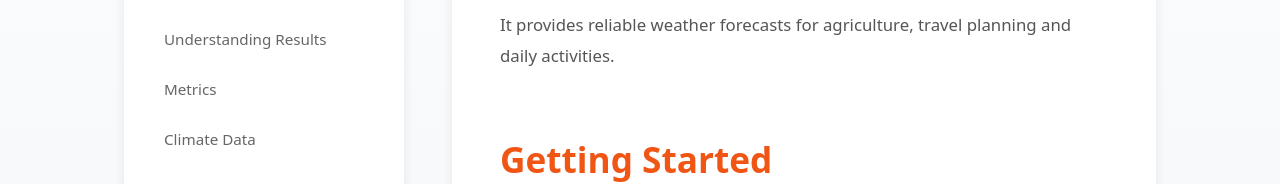
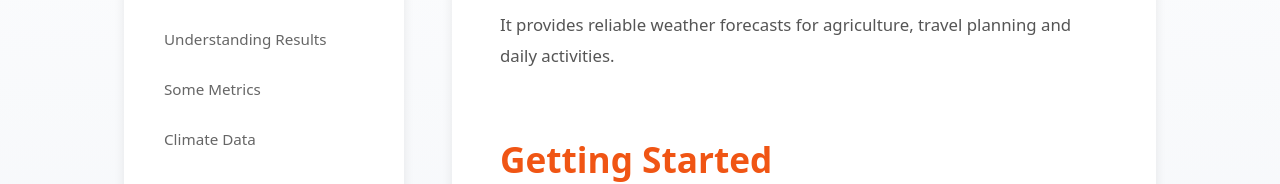
Before and after one commit to firatmio/preweather, a React (Vite) app: page /docs in a window 1280 px wide. Shown: the part 423-607 px from the top of the page. Built offline with nearby package versions, Linux system fonts and the light colour scheme.

Commit message:
feat: Metrik başlıkları ve açıklamaları güncellendi

```diff
--- a/src/contexts/TranslationContext.tsx
+++ b/src/contexts/TranslationContext.tsx
@@ -104,7 +104,7 @@ const translations = {
     'docs.nav.date': 'Tarih Seçimi',
     'docs.nav.prediction': 'Tahmin Alma',
     'docs.nav.results': 'Sonuçları Anlama',
-    'docs.nav.metrics': 'Metrikler',
+    'docs.nav.metrics': 'Bazı Metrikler',
     'docs.nav.climate': 'İklim Verileri',
     'docs.nav.export': 'Veri Dışa Aktarma',
     'docs.nav.tips': 'İpuçları',
@@ -165,7 +165,7 @@ const translations = {
     'docs.results.weather.p3': 'Tahmin edilen sıcaklık değeri büyük punto ile gösterilir.',
 
     'docs.metrics.title': 'Bazı Metrik Değerleri',
-    'docs.metrics.intro': 'PreWeather 8 farklı meteoroloji metriği tahmin eder:',
+    'docs.metrics.intro': '',
     'docs.metrics.toggle': 'Metrikleri Açma/Kapama',
     'docs.metrics.toggle.p1': 'Her metriğin yanında bir göz simgesi bulunur.',
     'docs.metrics.toggle.p2': 'Bu simgeye tıklayarak istediğiniz metriği harita üzerinde renkli katman olarak görüntüleyebilirsiniz.',
@@ -423,7 +423,7 @@ const translations = {
     'docs.nav.date': 'Date Selection',
     'docs.nav.prediction': 'Making Prediction',
     'docs.nav.results': 'Understanding Results',
-    'docs.nav.metrics': 'Metrics',
+    'docs.nav.metrics': 'Some Metrics',
     'docs.nav.climate': 'Climate Data',
     'docs.nav.export': 'Data Export',
     'docs.nav.tips': 'Tips',
@@ -484,7 +484,7 @@ const translations = {
     'docs.results.weather.p3': 'The predicted temperature value is shown in large font.',
 
     'docs.metrics.title': 'Some Metric Values',
-    'docs.metrics.intro': 'PreWeather predicts 8 different meteorological metrics:',
+    'docs.metrics.intro': '',
     'docs.metrics.toggle': 'Toggle Metrics',
     'docs.metrics.toggle.p1': 'There is an eye icon next to each metric.',
     'docs.metrics.toggle.p2': 'By clicking this icon, you can view the desired metric as a colored layer on the map.',
```
